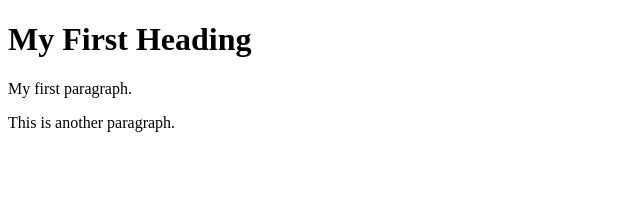
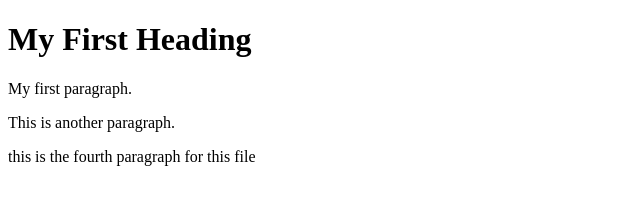
Before and after one commit to mohd-hossain68/mygit-learning, a plain HTML site: page index.html in a window 1280 px wide. Shown: the whole page, without its empty margins (0-640 px from the left). Drawn offline with Linux system fonts and the light colour scheme.

Commit message:
Update index.html

```diff
--- a/index.html
+++ b/index.html
@@ -5,6 +5,6 @@
 <h1>My First Heading</h1>
 <p>My first paragraph.</p>
 <p>This is another paragraph.</p>
-
+<p>this is the fourth paragraph for this file</>
 </body>
 </html>
```
